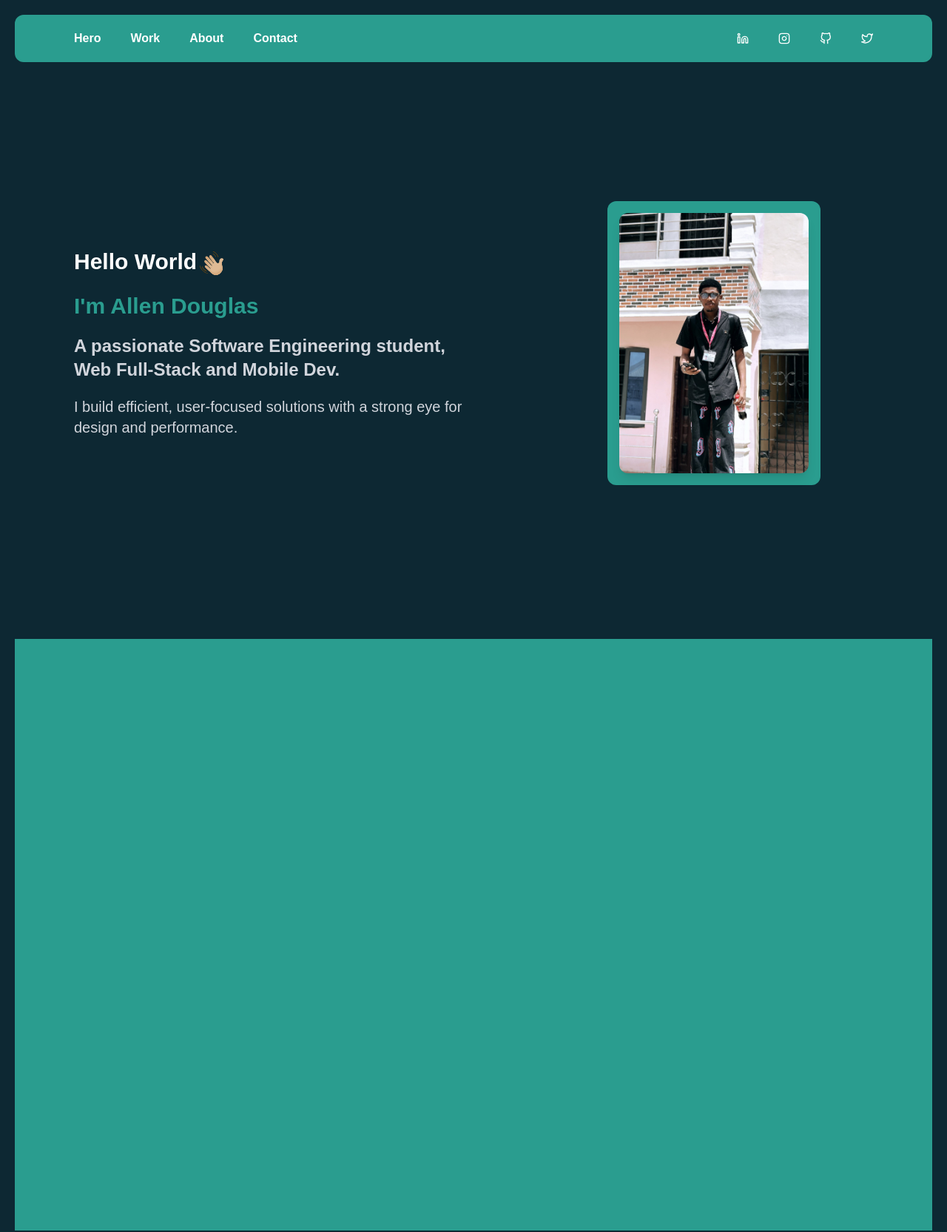
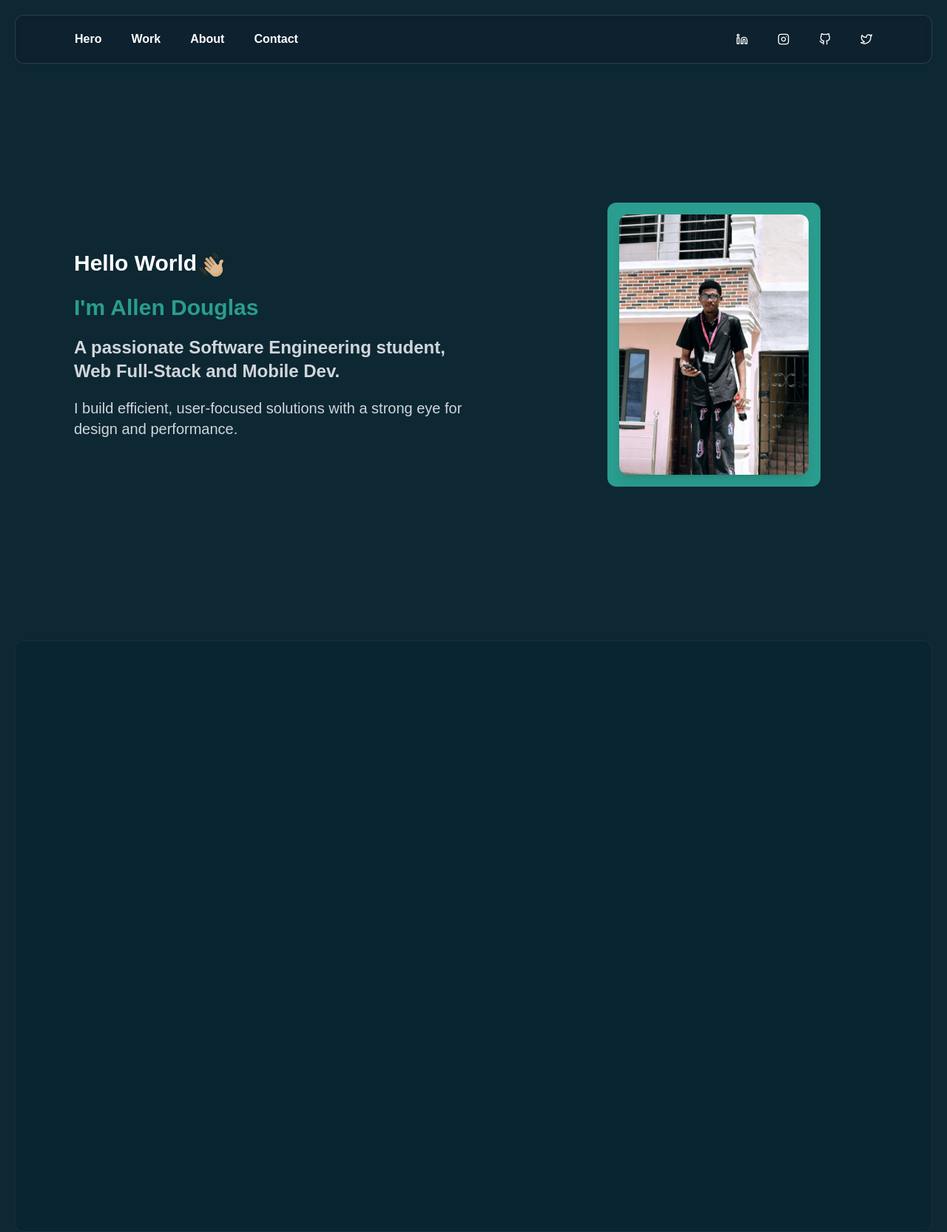
Before and after one commit to Tsunamiisking/portfolio, a Next.js app: page / in a window 1280 px wide. Shown: the whole page at 74% size. Built offline with nearby package versions, Linux system fonts and the light colour scheme.

Commit message:
feat: enhance Header and WorkSection components with new styling; add card and yellow-card classes for improved design

```diff
--- a/src/app/components/Header.jsx
+++ b/src/app/components/Header.jsx
@@ -37,7 +37,7 @@ const SocialIcons = [
 
 const Header = () => {
   return (
-    <div className="flex md:grid md:grid-cols-2 justify-center items-center md:justify-between backgroundButton md:px-20 w-full py-5 rounded-xl manrope-bold sticky top-5 z-100 ">
+    <div className="flex md:grid md:grid-cols-2 justify-center items-center md:justify-between md:px-20 w-full py-5 rounded-xl manrope-bold sticky top-5 z-100 card">
       <div className="flex justify-between md:justify-start gap-10 order-2 md:order-1 outfit-bold ">
         {NavMenu.map((item, index) => {
           return (
--- a/src/app/components/HeroSection.jsx
+++ b/src/app/components/HeroSection.jsx
@@ -15,7 +15,7 @@ const HeroSection = () => {
           Hello World{" "}
         </h1>
         <motion.img
-            initial={{rotate: [0,0,0, 0]}}
+            initial={{rotate: [0, 0, 0, 0]}}
             // animate={{rotate: [0, -45, 35, 0]}}
             whileHover={{rotate: [0, -45, 35, 0]}}
             exit={{rotate: [0, 0, 0, 0]}}
--- a/src/app/components/WorkSection.jsx
+++ b/src/app/components/WorkSection.jsx
@@ -2,7 +2,7 @@ import React from 'react'
 
 const WorkSection = () => {
   return (
-    <div className='h-screen w-full flex justify-center items-center backgroundButton'>
+    <div className='h-screen w-full flex justify-center items-center yellow-card opacity-40 rounded-2xl'>
 
     </div>
   )
--- a/src/app/globals.css
+++ b/src/app/globals.css
@@ -6,9 +6,25 @@
   --foreground: #000000;
   --button: #2a9d8f;
   --textColor: #ffffff;
-  --cursor: #ffffff;
+  --cursor: "#e9c46a";
 
   /* FONT */
+}
+
+.card {
+  backdrop-filter: blur(4px) saturate(108%);
+  -webkit-backdrop-filter: blur(4px) saturate(108%);
+  background-color: rgba(17, 25, 40, 0.44);
+  border-radius: 12px;
+  border: 1px solid rgba(255, 255, 255, 0.125);
+}
+
+.yellow-card {
+  backdrop-filter: blur(5px) saturate(131%);
+  -webkit-backdrop-filter: blur(5px) saturate(131%);
+  background-color: rgba(17, 25, 40, 0.45);
+  border-radius: 12px;
+  border: 1px solid rgba(255, 255, 255, 0.125);
 }
 
 .backgroundButton {
```
